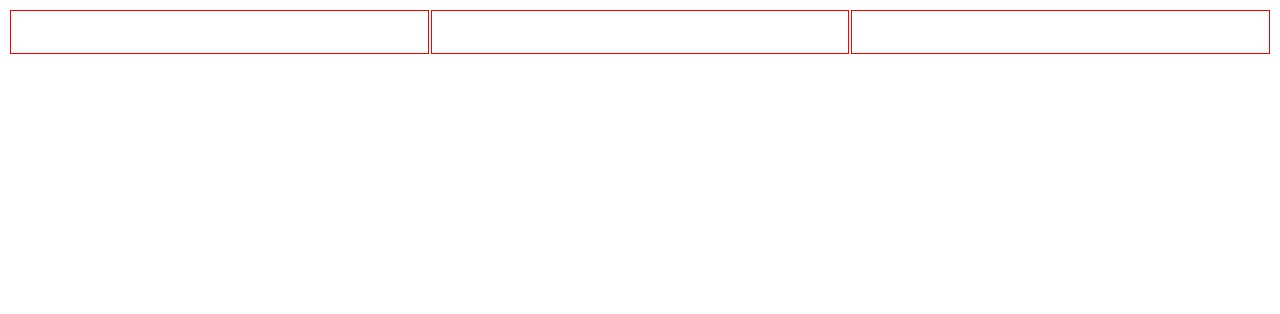
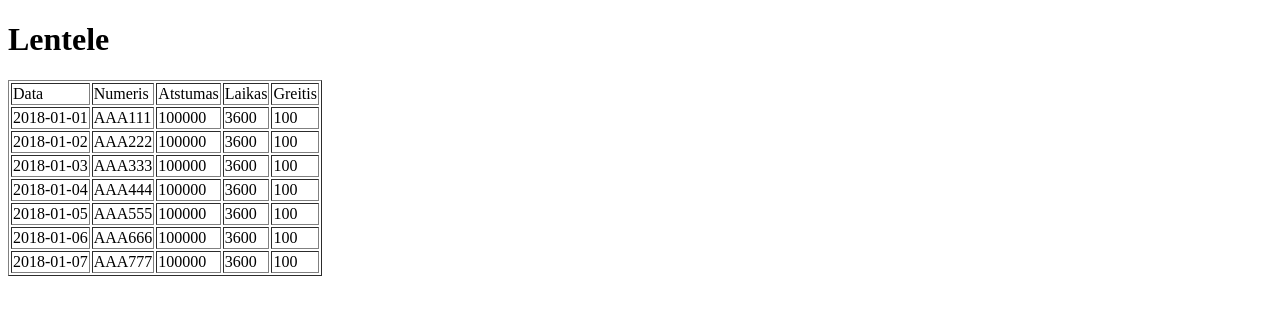
Before and after one commit to bmindaugas/14_JS_loops, a plain HTML site: page index.html in a window 1280 px wide. Drawn offline with Linux system fonts and the light colour scheme.

Commit message:
idetas pavizdys

```diff
--- a/index.html
+++ b/index.html
@@ -1,45 +1,58 @@
 <!DOCTYPE html>
-<html>
+<html lang="en">
 <head>
-    <meta charset="utf-8" />
-    <meta http-equiv="X-UA-Compatible" content="IE=edge">
-    <title>loops</title>
-    <meta name="viewport" content="width=device-width, initial-scale=1">
-    <link rel="stylesheet" type="text/css" media="screen" />
-    <script>
+    <meta charset="UTF-8">
+    <meta name="viewport" content="width=device-width, initial-scale=1.0">
+    <meta http-equiv="X-UA-Compatible" content="ie=edge">
+    <title>Document</title>
 
-        var auto1 = {
-            Data: ['2017-07-06 19:59:45'],
-            vn: ['LRS111'],
-            metrai: [100000],
-            sekundes: [3600],
-        }
-
-        document.getElementById('auto1').innerHTML = 5 + 6;
-        // console.log (automobilis.sekundes);
-
-
-    </script>
-    <style>td {border: solid red 1px; width: 33vw; height: 40px;}</style>
 </head>
 <body>
-    <table>
-        <thead></thead>
+    <h1>Lentele</h1>
+    <table border="1">
+        <thead>
+            <tr>
+                <td>Data</td>
+                <td>Numeris</td>
+                <td>Atstumas</td>
+                <td>Laikas</td>
+                <td>Greitis</td>
+            </tr>
+        </thead>
         <tbody>
-            <tr id="auto1">
-                <td></td>
-                <td></td>
-                <td></td>
-            </tr>
+
         </tbody>
     </table>
-    <!-- <script>
-            document.getElementById('auto1').innerHTML = 5 + 6;
-    </script> -->
 
+    <script>
+        var autos = [
+            ['2018-01-01', 'AAA111', 100000, 3600],
+            ['2018-01-02', 'AAA222', 100000, 3600],
+            ['2018-01-03', 'AAA333', 100000, 3600],
+            ['2018-01-04', 'AAA444', 100000, 3600],
+            ['2018-01-05', 'AAA555', 100000, 3600],
+            ['2018-01-06', 'AAA666', 100000, 3600],
+            ['2018-01-07', 'AAA777', 100000, 3600]
+        ];
+        var tekstas = '';
+        for (i = 0; i < autos.length; i++) {
+            if (!autos[i][3]) {
+                continue;
+            }
+            tekstas += '<tr>';
+
+            for (j = 0; j < autos[i].length; j++) {
+                tekstas += stulpelis(autos[i][j]);
+            }
+
+            tekstas += stulpelis(autos[i][2] / autos[i][3] * 3.6) + '</tr>';
+        }
+        document.querySelector('tbody').innerHTML = tekstas;
+
+        function stulpelis(reiksme) {
+            var td = '<td>' + reiksme + '</td>';
+            return td;
+        }
+    </script>
 </body>
 </html>
-
-<!-- kilometrai per valanda
-valstybiniai numeriai
-data -->
```
Also changed, not shown: a.html (added, +63 -0 lines).
